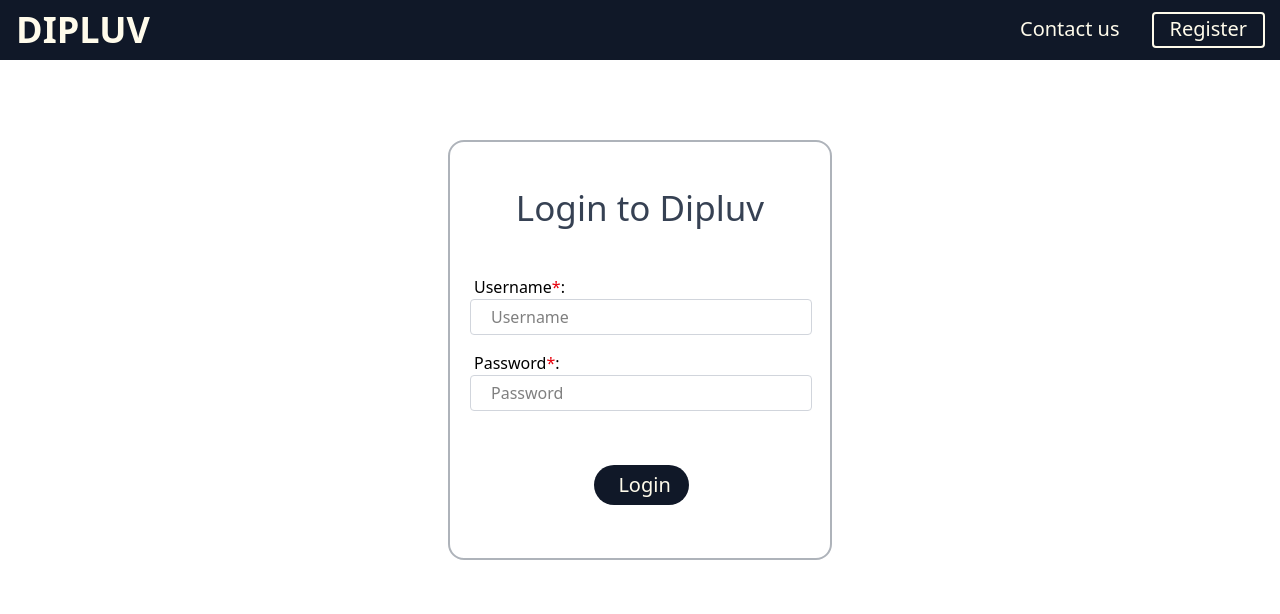
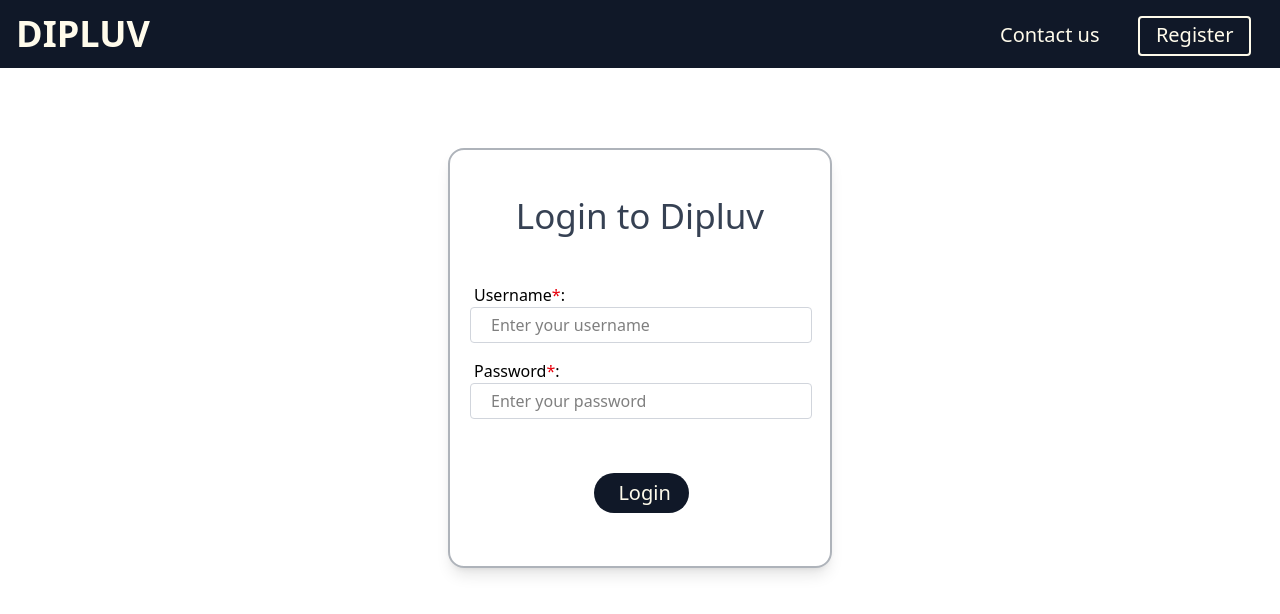
Before and after one commit to Alonishyn/DIPLUV, a React (Vite) app in the folder frontend/: page /login in a window 1280 px wide. Shown: the top 614 px of the page. Built offline with nearby package versions, Linux system fonts and the light colour scheme.

Commit message:
Update of design

```diff
--- a/frontend/package.json
+++ b/frontend/package.json
@@ -12,6 +12,7 @@
   "dependencies": {
     "@tailwindcss/vite": "^4.1.8",
     "@tanstack/react-query": "^5.80.6",
+    "aos": "^2.3.4",
     "axios": "^1.9.0",
     "react": "^19.1.0",
     "react-dom": "^19.1.0",
--- a/frontend/src/App.jsx
+++ b/frontend/src/App.jsx
@@ -4,7 +4,9 @@ import LoginPage from "./LoginPage/LoginPage";
 import RegisterPage from "./RegisterPage/RegisterPage";
 import Profile from "./Profile/Profile";
 import PricePage from "./Profile/PricePage";
-import {useRef} from 'react'
+import {useRef, useEffect} from 'react'
+import AOS from 'aos';
+import 'aos/dist/aos.css';
 
 export default function App() {
 
@@ -14,7 +16,15 @@ export default function App() {
         contactRef.current.scrollIntoView()
     }
 
+	useEffect(() => {
+    	AOS.init({
+      		duration: 1400,    // тривалість анімації
+      		once: true        // анімація один раз при появі
+    		});
+		}, []);
+
   return <BrowserRouter>
+	<div className="App">
 		<Routes>
 			<Route path="/" element={<MainPage contactRef={contactRef} handleScroll={handleScroll} />} />
 			<Route path="/login" element={<LoginPage />} />
@@ -23,6 +33,7 @@ export default function App() {
 			<Route path="/price" element={<PricePage contactRef={contactRef} handleScroll={handleScroll} />} />
 			<Route path="/*" element={<h1 className="text-center text-6xl font-medium pt-65 text-amber-50 bg-gray-950">PAGE NOT FOUND</h1>} />
 		</Routes>
+	</div>
 	</BrowserRouter>
 
 }
--- a/frontend/src/LoginPage/LoginPage.jsx
+++ b/frontend/src/LoginPage/LoginPage.jsx
@@ -6,7 +6,7 @@ export default function LoginPage() {
 return (
     <>
         <Navbar value='Register'/>
-        <div className="justify-items-center border-2 border-gray-700/40 rounded-2xl mt-20 xl:ml-[35%] ml-[16%] xl:w-[30%] w-[67%] xl:h-105 h-95">
+        <div className="justify-items-center shadow-lg border-2 border-gray-700/40 rounded-2xl mt-20 xl:ml-[35%] ml-[16%] xl:w-[30%] w-[67%] xl:h-105 h-95">
 	  	    <title>Login | Dipluv</title>
             <p className="text-[35px] text-gray-700 font-medium mt-10 mb-10">Login to Dipluv</p>
 
@@ -14,12 +14,12 @@ return (
                 <label className="ml-6" >
                     Username<span className=" text-red-600">*</span>:
                 </label>
-                <input  name="username" type="username" className="ml-5 py-[5px] px-[20px] w-[90%] mb-[16px] border-1 border-gray-300 rounded hover:border-blue-500" placeholder="Username" autoComplete="email" />
+                <input  name="username" type="username" className="ml-5 py-[5px] px-[20px] w-[90%] mb-[16px] border-1 border-gray-300 rounded hover:border-blue-500" placeholder="Enter your username" autoComplete="email" />
 
                 <label className="ml-6" >
                     Password<span className=" text-red-600">*</span>:
                 </label>
-                <input  name="password" type="password" className="ml-5 py-[5px] px-[20px] w-[90%] mb-[16px] border-1 border-gray-300 rounded hover:border-blue-500" placeholder="Password" autoComplete="current-password" />
+                <input  name="password" type="password" className="ml-5 py-[5px] px-[20px] w-[90%] mb-[16px] border-1 border-gray-300 rounded hover:border-blue-500" placeholder="Enter your password" autoComplete="current-password" />
                 <ErrorMessage/>
                 <div className="rounded-[20px] bg-gray-900 hover:bg-gray-700 active:bg-gray-800 w-[25%] h-10 content-center mt-[10%] ml-[38%]  xl:pl-6 pl-4">
                     <input type="submit" value="Login" className="text-amber-50 font-medium text-[20px]" />
--- a/frontend/src/MainPage/Body.jsx
+++ b/frontend/src/MainPage/Body.jsx
@@ -4,25 +4,29 @@ import Image1 from './dentistry.jpeg'
 
 export default function BodyMainPage() {
     return (<>
-        <h1 className="xl:text-5xl text-3xl font-bold  text-gray-700 xl:text-center text-center xl:mt-15 mt-8 ml-4">WELCOME TO OUR DENTAL CLINIC</h1>
-        <div className="xl:flex w-[100%] xl:h-110 mt-3">
+        <h1 data-aos="fade-up" className="xl:text-5xl text-4xl font-semibold  text-gray-700 xl:text-center text-center xl:mt-11 mt-6 ml-4">Advanced Dental Solutions <span className="text-amber-500">with a Smile</span></h1>
+        <h2 className="text-lg text-gray-600 mt-4 text-center">
+  Trusted by hundreds for professional and gentle dental care.
+</h2>
+        <div className="xl:flex w-[100%] xl:h-110 xl:mt-0.5 mt-3">
             <div className="h-[100%] xl:w-[50%] place-items-center content-center">
-                <img className='xl:h-75 h-65 rounded-lg' src={Image} alt="foto" />
+                <img data-aos="zoom-in" className='xl:h-85 h-65 rounded-lg' src={Image} alt="foto" />
             </div>
             <div className="h-[100%] xl:w-[38%] w-[90%] text-center content-center ml-4 mt-5">
-                <h1 className='font-medium text-gray-700 text-2xl mb-3' >Dipluv dental – professional dental care</h1>
-                <p className="text-gray-500">The main principle of the Dipluv Dental clinic is a comprehensive individual approach to each patient: we do not just treat a “sick” tooth, we create a detailed personal program, starting with diagnostics using advanced technologies and involving specialists of various dental profiles to solve the problems posed by the diagnostics.</p>
-                <Link to='/login'><button className='bg-gray-950 text-amber-50 mt-7 font-medium w-25 h-8 rounded hover:bg-gray-800 cursor-pointer'>Sign up</button></Link>
+                <h1 className='font-medium text-gray-700 text-2xl mb-6' >Dipluv dental – professional dental care</h1>
+                <p data-aos="fade-left" className="text-gray-500">The main principle of the Dipluv Dental clinic is a comprehensive individual approach to each patient: we do not just treat a “sick” tooth, we create a detailed personal program, starting with diagnostics using advanced technologies and involving specialists of various dental profiles to solve the problems posed by the diagnostics.</p>
+                <p data-aos="fade-left" className="text-gray-800 mt-4 font-medium">Ready to book your first visit?</p>
+                <Link to='/login'><button className='bg-gray-950 text-amber-50 mt-5 font-medium w-25 h-8 rounded hover:bg-gray-800 cursor-pointer'>Sign up</button></Link>
             </div>
         </div>
         <div className="xl:flex w-[100%] h-[100vh] mt-3 bg-gray-950">
             <div className="xl:h-[100%] h-[50%] xl:w-[50%] place-items-center content-center mt-5 pt-5">
-                <img className='xl:h-75 h-65 rounded-lg' src={Image1} alt="foto" />
+                <img data-aos="zoom-in" className='xl:h-85 h-65 rounded-lg' src={Image1} alt="foto" />
             </div>
             <div className="xl:h-[100%] h-[50%] xl:w-[38%] w-[90%] ml-6 text-center xl:content-center mt-8">
-                <h1 className='font-medium text-amber-50 text-2xl mb-3' >We are here to take care of
+                <h1 className='font-medium text-amber-50 text-2xl mb-6' >We are here to take care of
 your smile</h1>
-                <p className="text-gray-300">If the high cost of dental implants has always held you back, it's time to change your perspective. With International Dental Clinic, you can have the quality and safety of 100% Made in Italy dental implants and all the professionalism of Italian dentists.</p>
+                <p data-aos="fade-left" className="text-gray-300 mt-7">If the high cost of dental implants has always held you back, it's time to change your perspective. With International Dental Clinic, you can have the quality and safety of 100% Made in Italy dental implants and all the professionalism of Italian dentists.</p>
             </div>
         </div>
     </>)
--- a/frontend/src/MainPage/MainPage.jsx
+++ b/frontend/src/MainPage/MainPage.jsx
@@ -6,7 +6,7 @@ import { useSuspenseQuery } from "@tanstack/react-query";
 export default function MainPage({contactRef, handleScroll}) {
     const {data} = useSuspenseQuery({
 		queryKey: ["users"],
-		queryFn: () => fetch("http://localhost:8000/api/user").then(response => response.json())
+		queryFn: () => fetch("/api/user").then(response => response.json())
 	});
 
     if(data.logedIn === true){
--- a/frontend/src/MainPage/Navbar.jsx
+++ b/frontend/src/MainPage/Navbar.jsx
@@ -4,7 +4,7 @@ import { useMutation } from "@tanstack/react-query";
 export default function Navbar(props) {
     const mutation = useMutation({
 		mutationFn: async data => {
-			const response = await fetch("http://localhost:8000/api/user", {
+			const response = await fetch("/api/user", {
                 method: "PUT",
                 body: JSON.stringify(data)
             });
@@ -32,13 +32,13 @@ export default function Navbar(props) {
     }
 
     return (<>
-        <div className="flex h-15 w-[100%] bg-gray-900">
-            <div className="w-[45%] xl:w-[75%]">
-                <h1 className="cursor-default text-amber-50 text-4xl font-bold mt-2.5 ml-4"><Link to='/'>DIPLUV</Link></h1>
+        <div className="flex h-17 w-[100%] bg-gray-900">
+            <div className="w-[40%] xl:w-[75%]">
+                <h1 className="cursor-default text-amber-50 text-4xl font-bold mt-3.5 ml-4"><Link to='/'>DIPLUV</Link></h1>
             </div>
-            <div className="flex w-[55%] xl:w-[25%] gap-[10%]">
-                <h1 className=" text-amber-50 text-[20px] font-medium pt-3.5 pl-6 xl:pl-15  cursor-pointer" onClick={props.handleScroll}>Contact us</h1>
-                <button className="text-amber-50 border-amber-50 hover:bg-gray-700 border-2 rounded pb-7 pl-4 pr-4 mb-3 mt-3 text-[20px] font-medium cursor-pointer" onClick={handleLogin}>{props.value}</button>
+            <div className="flex w-[60%] xl:w-[25%] gap-[12%]">
+                <h1 className=" text-amber-50 text-[20px] font-medium pt-5 pl-6 xl:pl-10 cursor-pointer" onClick={props.handleScroll}>Contact us</h1>
+                <button className="text-amber-50 border-amber-50 hover:bg-gray-700 border-2 rounded pt-0.5 pb-7 pl-4 pr-4 mb-3 mt-4 text-[20px] font-medium cursor-pointer" onClick={handleLogin}>{props.value}</button>
             </div>
         </div>
     </>)
--- a/frontend/src/Profile/Profile.jsx
+++ b/frontend/src/Profile/Profile.jsx
@@ -7,7 +7,7 @@ import Footer from "../Footer";
 export default function Profile({contactRef, handleScroll}){
     const {data} = useSuspenseQuery({
 		queryKey: ["dentists"],
-		queryFn: () => fetch("http://localhost:8000/api/doctors").then(response => response.json())
+		queryFn: () => fetch("/api/doctors").then(response => response.json())
 	});
 
 
```
Also changed, not shown: 1 other file (tests, documents, lock files or other folders).
